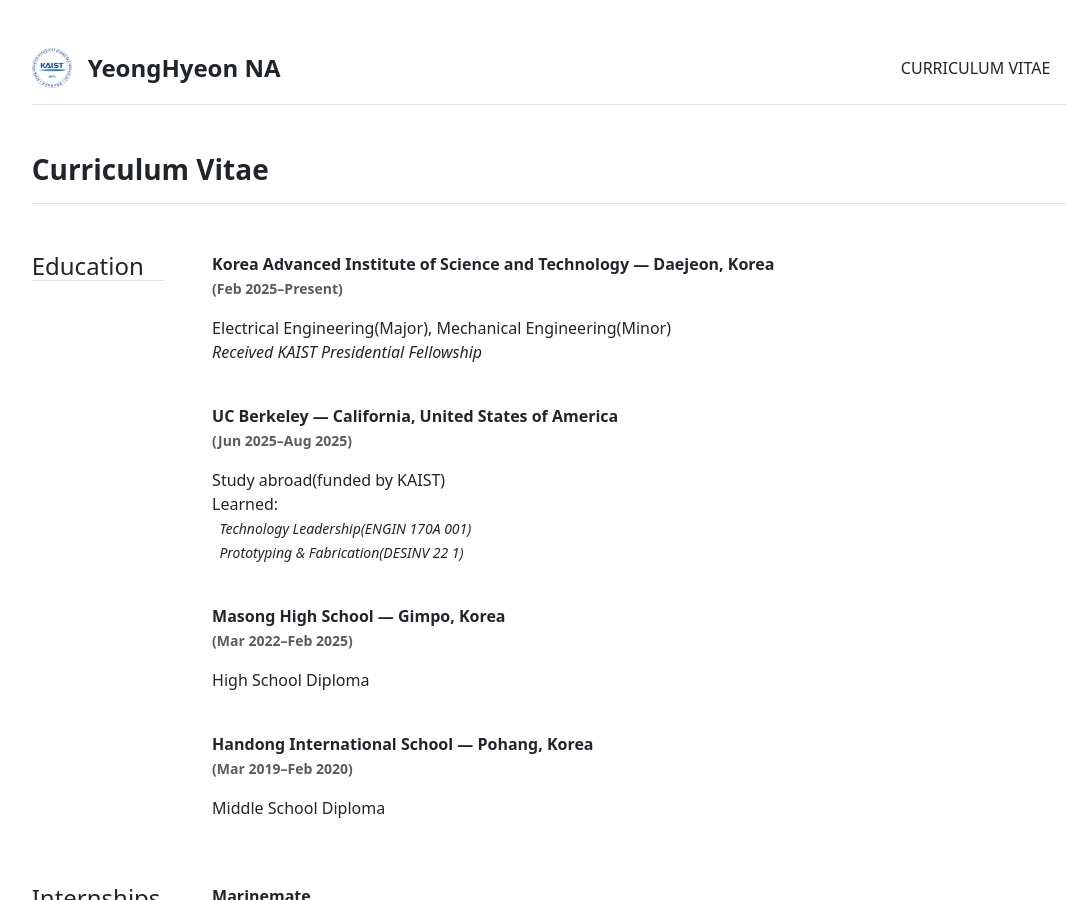
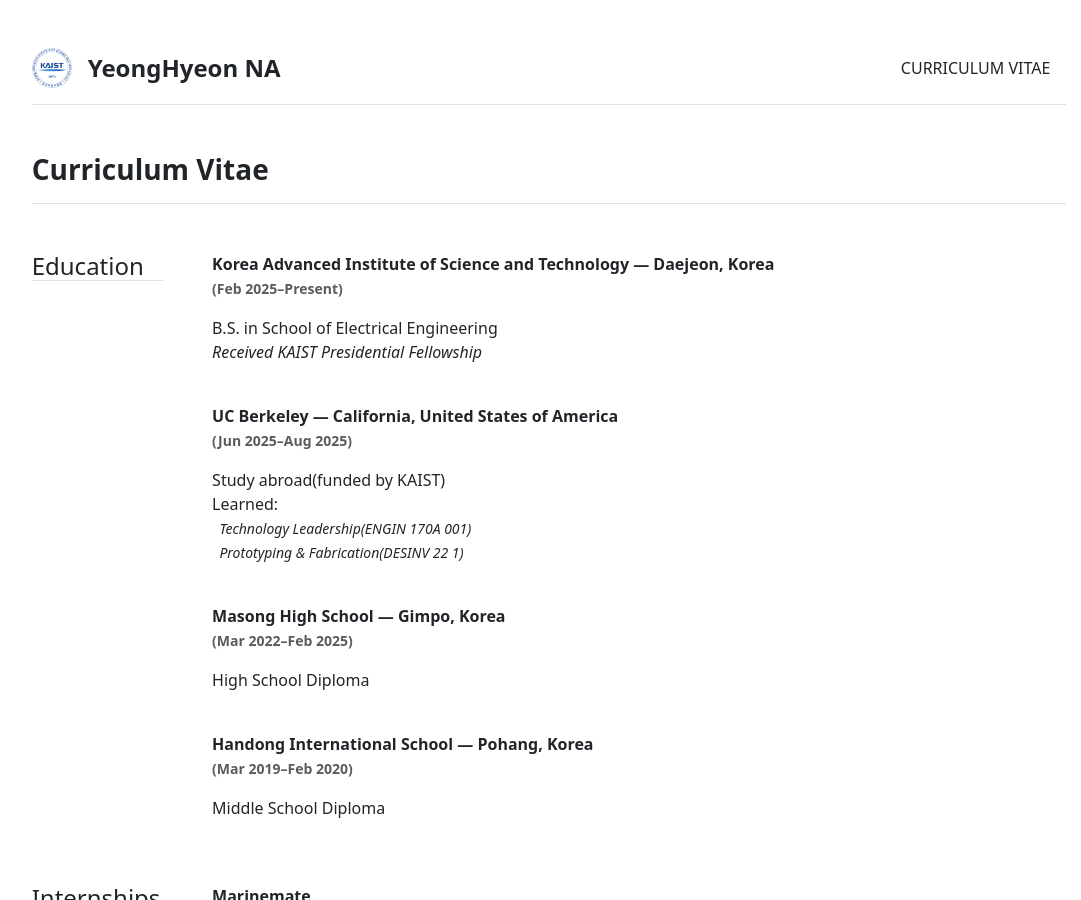
Before and after one commit to ynghyn-na/ynghyn-na.github.io, a Jekyll site: the page built from cv.md, in a window 1280 px wide and 900 px high. Shown: the whole window, without its empty margins (91-1172 px from the left). Built offline with Jekyll 4.4.1, drawn with Linux system fonts in a browser that asks for light colours.

Commit message:
Update education.yml

```diff
--- a/_data/cv/education.yml
+++ b/_data/cv/education.yml
@@ -1,5 +1,5 @@
 - title: 'Korea Advanced Institute of Science and Technology — Daejeon, Korea'
-  description: 'Electrical Engineering(Major), Mechanical Engineering(Minor)<br>
+  description: 'B.S. in School of Electrical Engineering<br>
   <i>Received KAIST Presidential Fellowship</i><br>'
   duration: '(Feb 2025–Present)'
 
```
